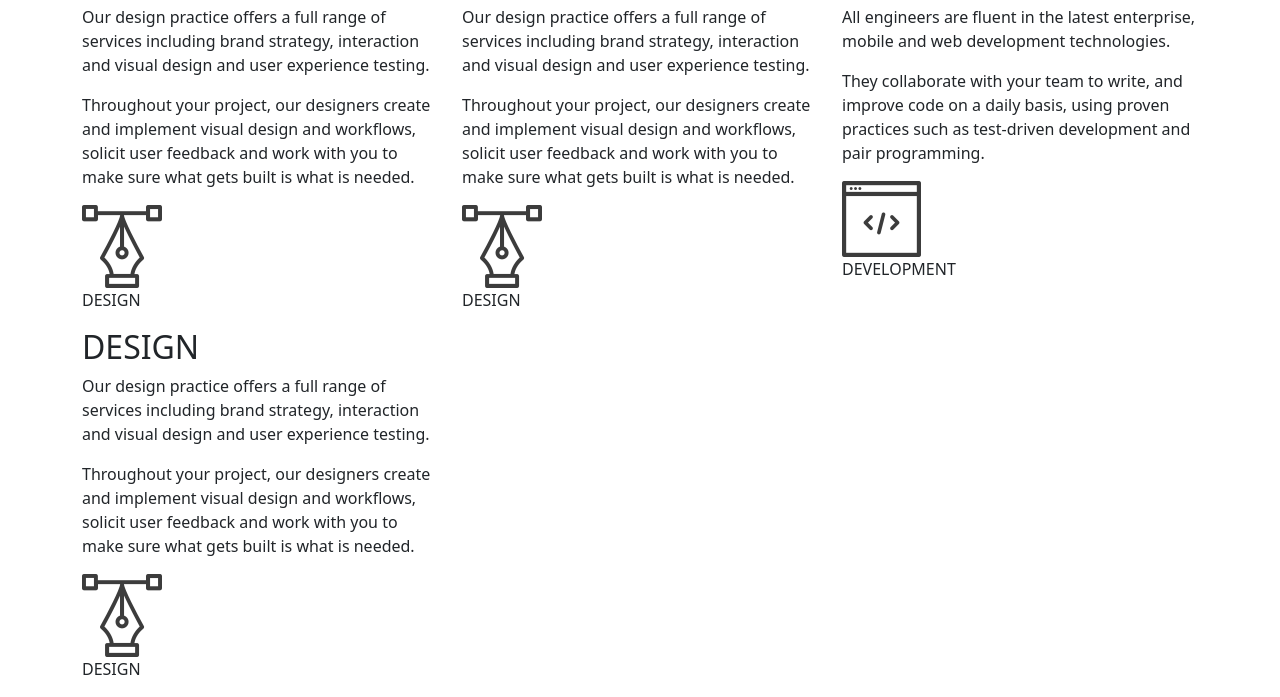
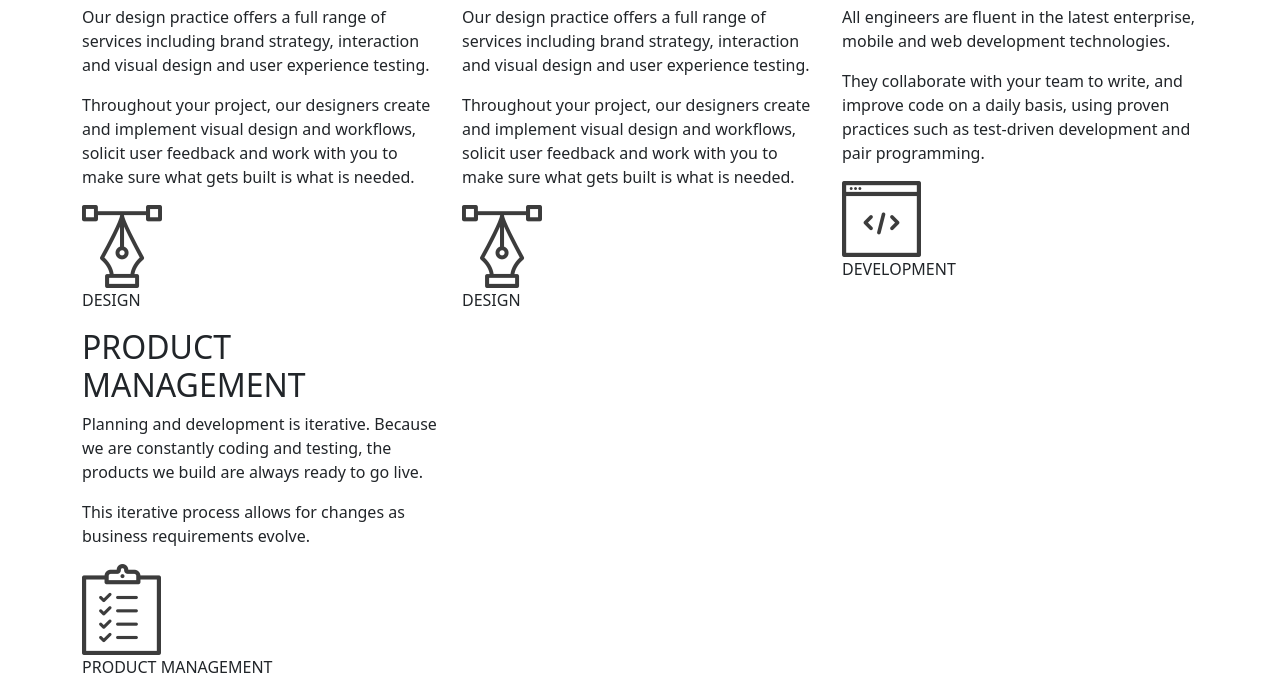
Before and after one commit to shalom333-cpu/Delani-studio, a plain HTML site: page index.html in a window 1280 px wide. Shown: the part 770-1467 px from the top of the page. Drawn offline with Linux system fonts and the light colour scheme.

Commit message:
add product management column

```diff
--- a/index.html
+++ b/index.html
@@ -69,16 +69,14 @@
           </div>
         </div>
         <div class="col-md-4">
-          <div id="design">
-            <h2 class="title">DESIGN</h2>
-            <p>Our design practice offers a full range of services including brand strategy, interaction and visual design and
-              user experience testing.</p>
-            <p>Throughout your project, our designers create and implement visual design and workflows, solicit user feedback
-              and work with you to make sure what gets built is what is needed.</p>
+          <div id="product">
+            <h2 class="title">PRODUCT MANAGEMENT</h2>
+            <p>Planning and development is iterative. Because we are constantly coding and testing, the products we build are always ready to go live.</p>
+            <p>This iterative process allows for changes as business requirements evolve.</p>
           </div>
-          <div id="design-image">
-            <img src="images/services_icons/design_icon.png" alt="design">
-            <p>DESIGN</p>
+          <div id="product-image">
+            <img src="images/services_icons/product_icon.png" alt="products">
+            <p>PRODUCT MANAGEMENT</p>
           </div>
         </div>
       </div>
```
